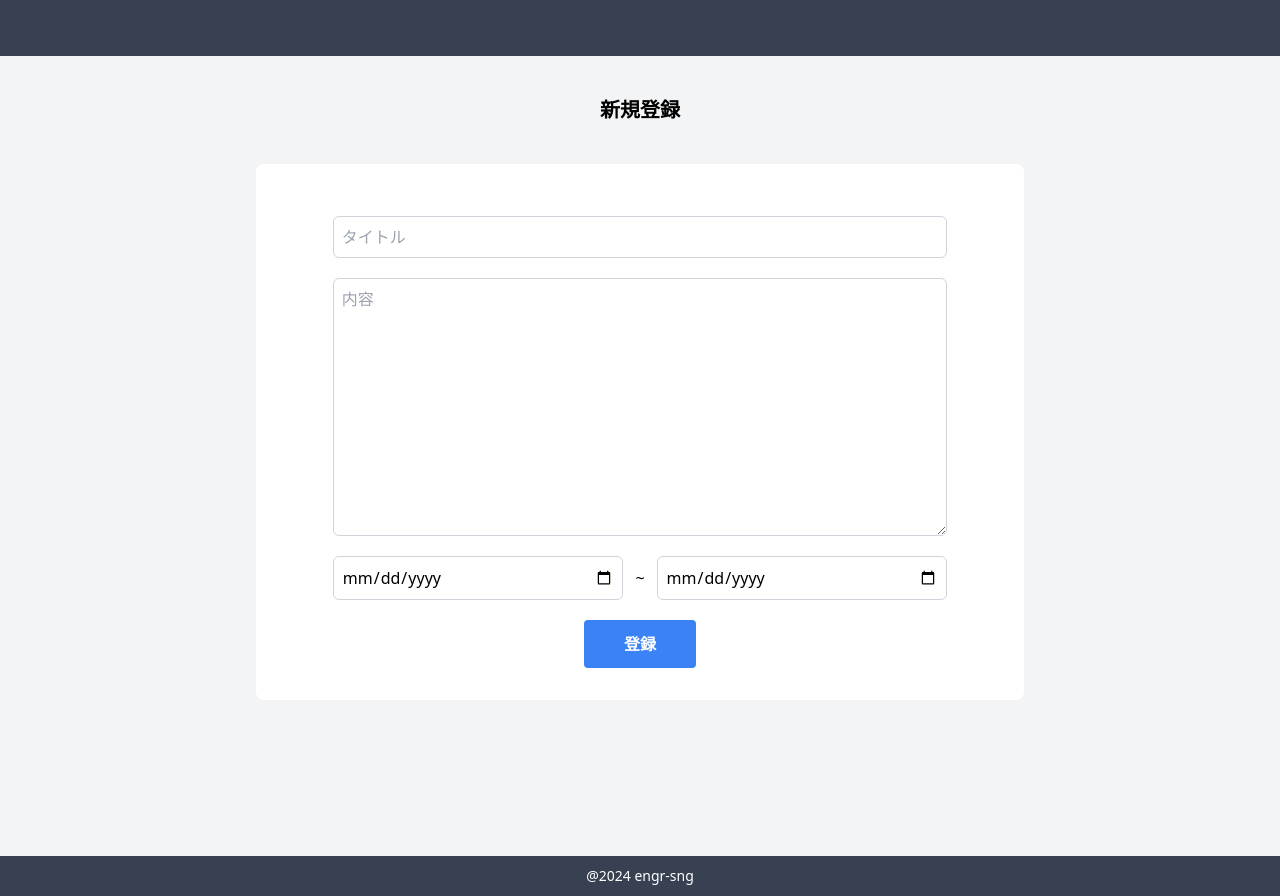
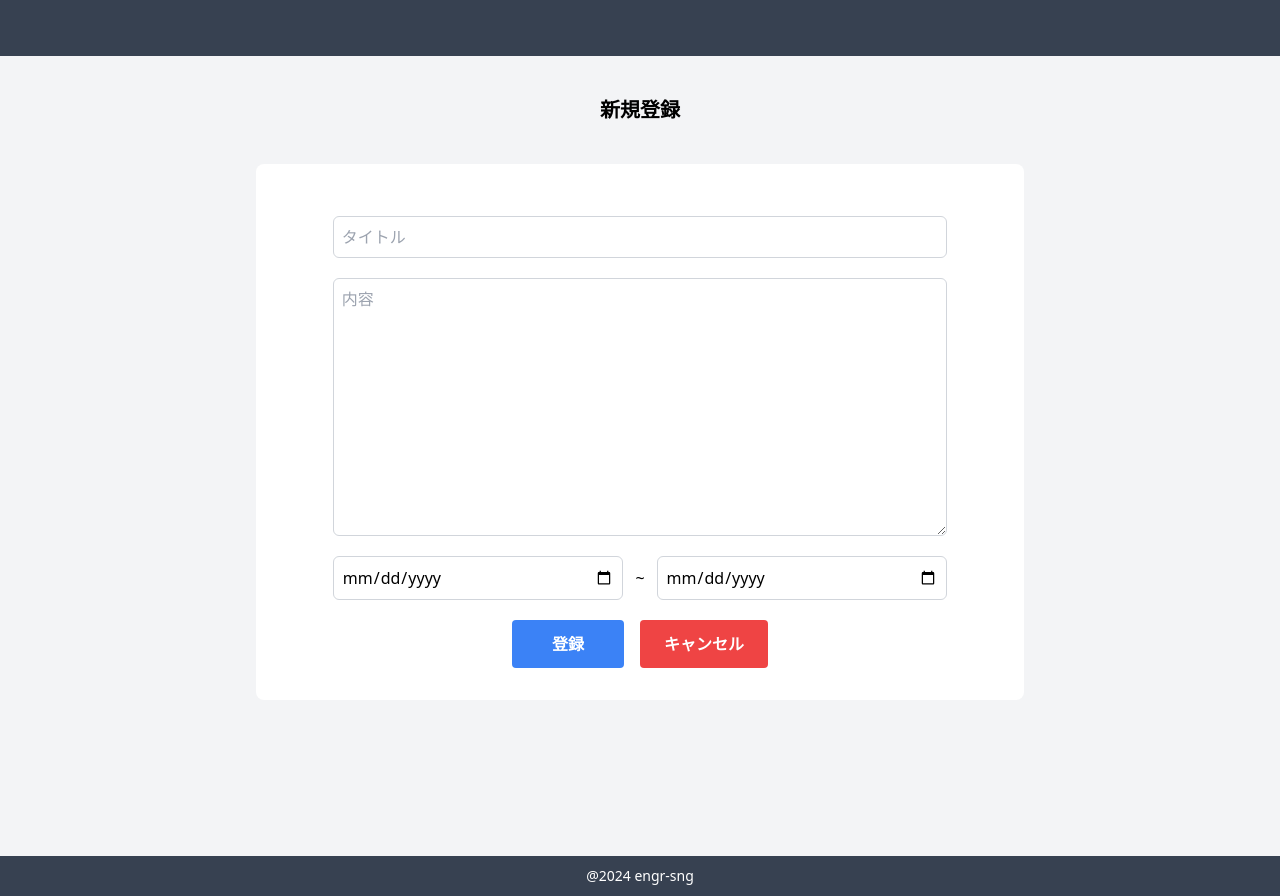
Before and after one commit to m-shimizu-f-50/angular-app-todo, an Angular app: page /todo/add in a window 1280 px wide. Built offline with nearby package versions, Linux system fonts and the light colour scheme.

Commit message:
新規登録ボタン修正

```diff
--- a/src/app/pages/todo/todo-add/todo-add.component.html
+++ b/src/app/pages/todo/todo-add/todo-add.component.html
@@ -35,13 +35,20 @@
         />
       </div>
     </div>
-    <div class="flex justify-center">
+    <div class="flex justify-center gap-4">
       <button
         class="bg-blue-500 hover:opacity-80 text-white font-bold py-3 px-10 rounded"
         (click)="addTodo()"
       >
         登録
       </button>
+
+      <button
+        class="bg-red-500 hover:opacity-80 text-white font-bold py-3 px-6 rounded"
+        [routerLink]="['/todo']"
+      >
+        キャンセル
+      </button>
     </div>
 
     <!-- <button class="add-button primary" (click)="addTodo()">登録</button> -->
```
